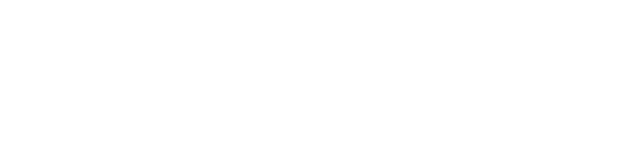
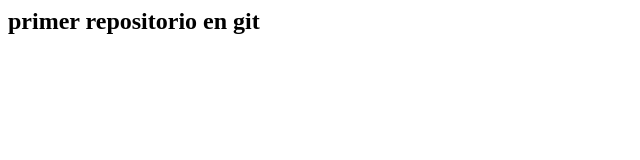
Before and after one commit to CamilaDevia03/Git-proyecto, a plain HTML site: page index.html in a window 1280 px wide. Shown: the whole page, without its empty margins (0-640 px from the left). Drawn offline with Linux system fonts and the light colour scheme.

Commit message:
nuevos cambios v2

```diff
--- a/index.html
+++ b/index.html
@@ -1,2 +1,9 @@
-<html>
+<DOCTYPE html>
+	<html>
+	<head>
+		<title>mi primer repositorio</title>
+	</head>
+	<body>
+		<h2>primer repositorio en git </h2>
+	</body>
 </html>
```
Also changed, not shown: 1 other file.
